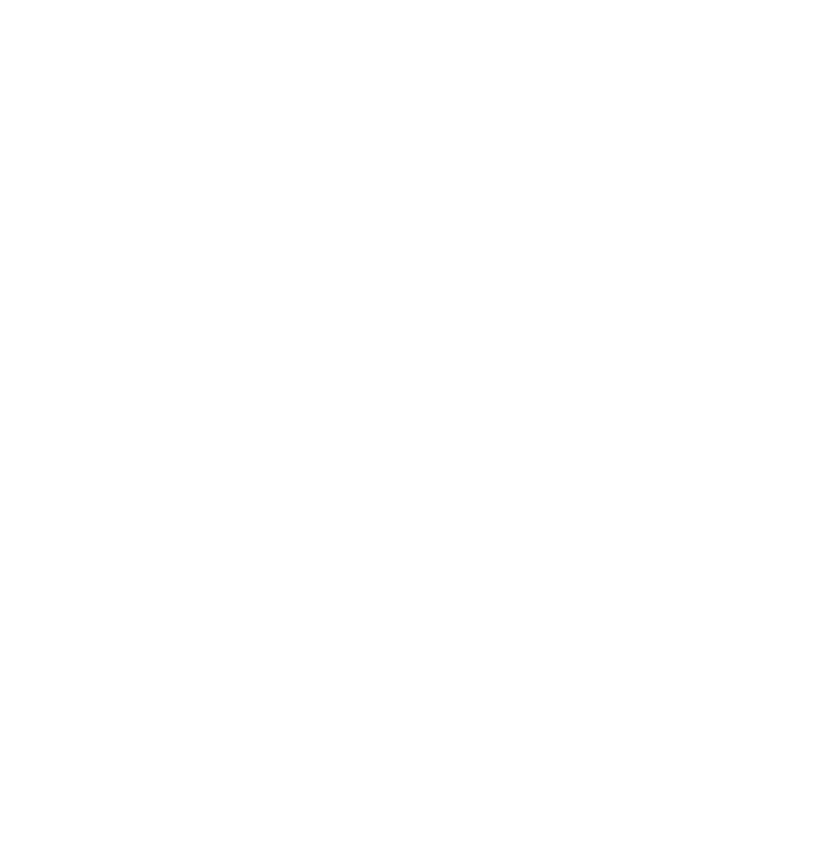
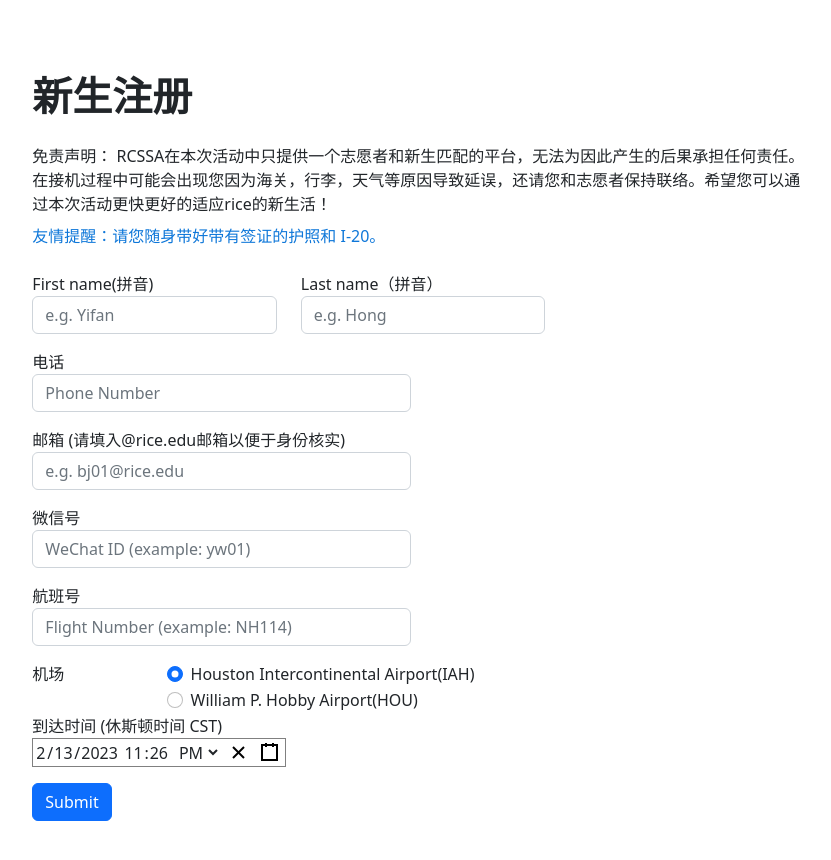
Before and after one commit to RCSSA/Freshmen-Airport-Pickup-Frontend, a React (Create React App) app in the folder airport-pickup/: page /nstudent in a window 1280 px wide. Before the commit this address had no page. Shown: the top 860 px of the page, without its empty margins (217-1048 px from the left). Before the commit the page ends 800 px from the top, so only its background shows below. Built offline with nearby package versions, Linux system fonts and the light colour scheme.

Commit message:
add new student page

```diff
--- a/airport-pickup/src/App.js
+++ b/airport-pickup/src/App.js
@@ -1,10 +1,11 @@
-import {BrowserRouter, Routes, Route} from "react-router-dom"
-import './App.css';
+import { BrowserRouter, Routes, Route } from "react-router-dom";
+import "./App.css";
 import Homepage from "./pages/Homepage";
 import Registerpage from "./pages/Registerpage";
 import Loginpage from "./pages/Loginpage";
 import ChooseTimePage from "./pages/ChooseTimePage";
 import TimeInfoPage from "./pages/TimeInfoPage";
+import NewStudentPage from "./pages/newStudentPage";
 import FullCalendarTest from "./component/FullCalendar";
 import "bootstrap/dist/css/bootstrap.css";
 import "bootstrap/dist/js/bootstrap.bundle.min.js";
@@ -14,16 +15,16 @@
 function App() {
   return (
     <BrowserRouter>
-    <Routes>
-      <Route path="/" element={<Homepage/>}></Route>
-      <Route path="/login" element={<Loginpage/>}></Route>
-      <Route path="/register" element={<Registerpage/>}></Route>
-      <Route path="/choosetime" element={<ChooseTimePage/>}></Route>
-      <Route path="/info" element={<TimeInfoPage/>}></Route>
-      <Route path="/calendartest" element={<FullCalendarTest/>}></Route>
-    </Routes>
+      <Routes>
+        <Route path="/" element={<Homepage />}></Route>
+        <Route path="/login" element={<Loginpage />}></Route>
+        <Route path="/register" element={<Registerpage />}></Route>
+        <Route path="/choosetime" element={<ChooseTimePage />}></Route>
+        <Route path="/info" element={<TimeInfoPage />}></Route>
+        <Route path="/calendartest" element={<FullCalendarTest />}></Route>
+        <Route path="/nstudent" element={<NewStudentPage />}></Route>
+      </Routes>
     </BrowserRouter>
-
   );
 }
 
--- /dev/null
+++ b/airport-pickup/src/pages/newStudentPage.js
@@ -0,0 +1,208 @@
+import React, { useState, useEffect } from "react";
+// import { useNavigate } from "react-router-dom";
+import DateTimePicker from "react-datetime-picker";
+import "react-datetime-picker/dist/DateTimePicker.css";
+import "react-calendar/dist/Calendar.css";
+import "react-clock/dist/Clock.css";
+
+export default function NewStudentPage() {
+  //   const navigate = useNavigate();
+  const [firstName, setFirstName] = useState("");
+  const [lastName, setLastName] = useState("");
+  const [phoneNumber, setPhoneNumber] = useState("");
+  const [email, setEmail] = useState("");
+  const [wechat, setWechat] = useState("");
+  const [flightNumber, setFlightNumber] = useState("");
+  const [airport, setAirport] = useState("");
+  const [arriveTime, setArriveTime] = useState(new Date());
+
+  useEffect(() => {
+    console.log(`firstname: ${firstName} \n`);
+    console.log(`lastname: ${lastName} \n`);
+    console.log(`phonenumber: ${phoneNumber} \n`);
+    console.log(`email: ${email} \n`);
+    console.log(`wechat: ${wechat} \n`);
+    console.log(`flightnumber: ${flightNumber} \n`);
+    console.log(`airport: ${airport} \n`);
+    console.log(`arrive time: ${arriveTime} \n`);
+  }, [
+    firstName,
+    lastName,
+    phoneNumber,
+    email,
+    wechat,
+    flightNumber,
+    airport,
+    arriveTime,
+  ]);
+
+  return (
+    <div className="row justify-content-center p-5">
+      <div className="col-12 col-md-8">
+        <h1 className="fw-bold my-4">新生注册</h1>
+        <div className="my-2">
+          免责声明：
+          RCSSA在本次活动中只提供一个志愿者和新生匹配的平台，无法为因此产生的后果承担任何责任。在接机过程中可能会出现您因为海关，行李，天气等原因导致延误，还请您和志愿者保持联络。希望您可以通过本次活动更快更好的适应rice的新生活！
+        </div>
+        <div className="my-2 color-light-blue">
+          友情提醒：请您随身带好带有签证的护照和 I-20。
+        </div>
+        <div class="justify-content-center form">
+          <div class="row spacing">
+            <div class="col-md-1 mb-3"> </div>
+            <div class="col-md-12 mb-3">
+              <form class="needs-validation" novalidate>
+                <div class="row form-row">
+                  <div class="col-md-4 mb-3">
+                    <label for="validationCustom01">First name(拼音)</label>
+                    <input
+                      type="text"
+                      class="form-control"
+                      id="validationCustom01"
+                      placeholder="e.g. Yifan"
+                      onChange={(e) => setFirstName(e.target.value)}
+                      required
+                    />
+                    <div class="valid-feedback">Looks good!</div>
+                  </div>
+                  <div class="col-md-4 mb-3">
+                    <label for="validationCustom02">Last name（拼音）</label>
+                    <input
+                      type="text"
+                      class="form-control"
+                      id="validationCustom02"
+                      placeholder="e.g. Hong"
+                      onChange={(e) => setLastName(e.target.value)}
+                      required
+                    />
+                    <div class="valid-feedback">Looks good!</div>
+                  </div>
+                </div>
+                <div class="row form-row">
+                  <div class="col-md-6 mb-3">
+                    <label for="validationCustom03">电话</label>
+                    <input
+                      type="text"
+                      class="form-control"
+                      id="validationCustom03"
+                      placeholder="Phone Number"
+                      onChange={(e) => setPhoneNumber(e.target.value)}
+                      required
+                    />
+                    <div class="invalid-feedback">
+                      Please provide a valid phone number.
+                    </div>
+                  </div>
+                </div>
+
+                <div class="row form-row">
+                  <div class="col-md-6 mb-3">
+                    <label for="email">
+                      邮箱 (请填入@rice.edu邮箱以便于身份核实)
+                    </label>
+                    <input
+                      type="email"
+                      class="form-control"
+                      id="email"
+                      placeholder="e.g. bj01@rice.edu"
+                      pattern=".+@rice.edu"
+                      onChange={(e) => setEmail(e.target.value)}
+                      required
+                    />
+                    <div class="invalid-feedback">
+                      Please provide a valid rice email.
+                    </div>
+                  </div>
+                </div>
+
+                <div class="row form-row">
+                  <div class="col-md-6 mb-3">
+                    <label for="validationCustom05">微信号</label>
+                    <input
+                      type="text"
+                      class="form-control"
+                      id="validationCustom05"
+                      placeholder="WeChat ID (example: yw01)"
+                      onChange={(e) => setWechat(e.target.value)}
+                      required
+                    />
+
+                    <div class="invalid-feedback">
+                      Please provide a rice id.
+                    </div>
+                  </div>
+                </div>
+
+                <div class="row form-row">
+                  <div class="col-md-6 mb-3">
+                    <label for="validationCustom06">航班号</label>
+                    <input
+                      type="text"
+                      class="form-control"
+                      id="validationCustom06"
+                      placeholder="Flight Number (example: NH114)"
+                      onChange={(e) => setFlightNumber(e.target.value)}
+                      required
+                    />
+                    <div class="invalid-feedback">
+                      Please provide a Flight Number.
+                    </div>
+                  </div>
+                </div>
+
+                <div class="row">
+                  <legend class="col-form-label col-sm-2 pt-0">机场</legend>
+                  <div class="col-sm-10">
+                    <div class="form-check">
+                      <input
+                        class="form-check-input"
+                        type="radio"
+                        name="gridRadios"
+                        id="gridRadios1"
+                        value="option1"
+                        onClick={() => setAirport("IAH")}
+                        defaultChecked
+                      />
+                      <label class="form-check-label" for="gridRadios1">
+                        Houston Intercontinental Airport(IAH)
+                      </label>
+                    </div>
+                    <div class="form-check">
+                      <input
+                        class="form-check-input"
+                        type="radio"
+                        name="gridRadios"
+                        id="gridRadios2"
+                        value="option2"
+                        onClick={() => setAirport("HOU")}
+                      />
+                      <label class="form-check-label" for="gridRadios2">
+                        William P. Hobby Airport(HOU)
+                      </label>
+                    </div>
+                  </div>
+                </div>
+
+                <div class="row form-row">
+                  <div class="col-md-6 mb-3">
+                    <label for="datepicker">到达时间 (休斯顿时间 CST)</label>
+                    <br />
+                    <DateTimePicker
+                      id="datepicker"
+                      onChange={setArriveTime}
+                      value={arriveTime}
+                    />
+                  </div>
+                </div>
+
+                <button class="btn btn-primary" type="submit">
+                  Submit
+                </button>
+              </form>
+            </div>
+          </div>
+        </div>
+      </div>
+    </div>
+  );
+}
```
Also changed, not shown: 1 other file (tests, documents, lock files or other folders).
